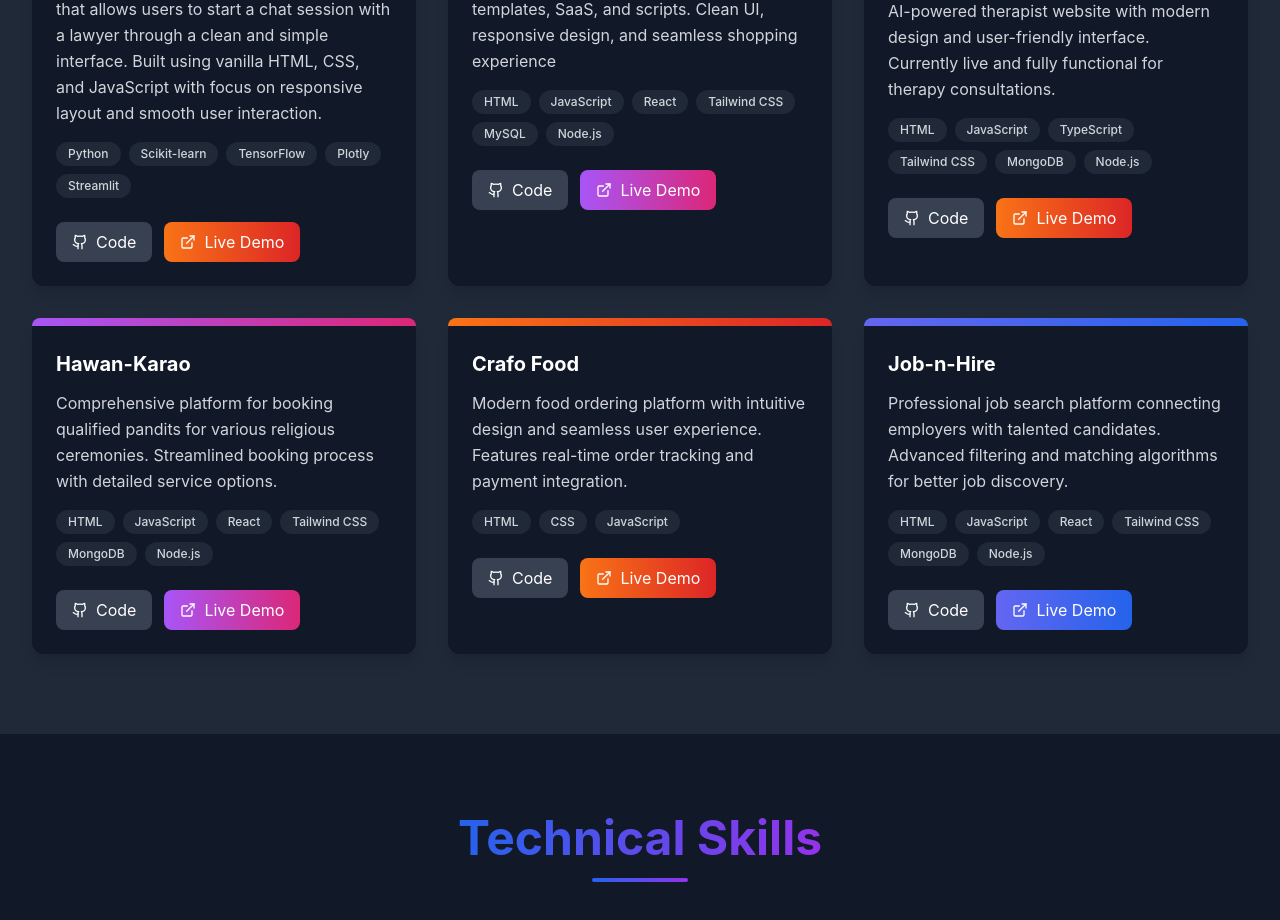
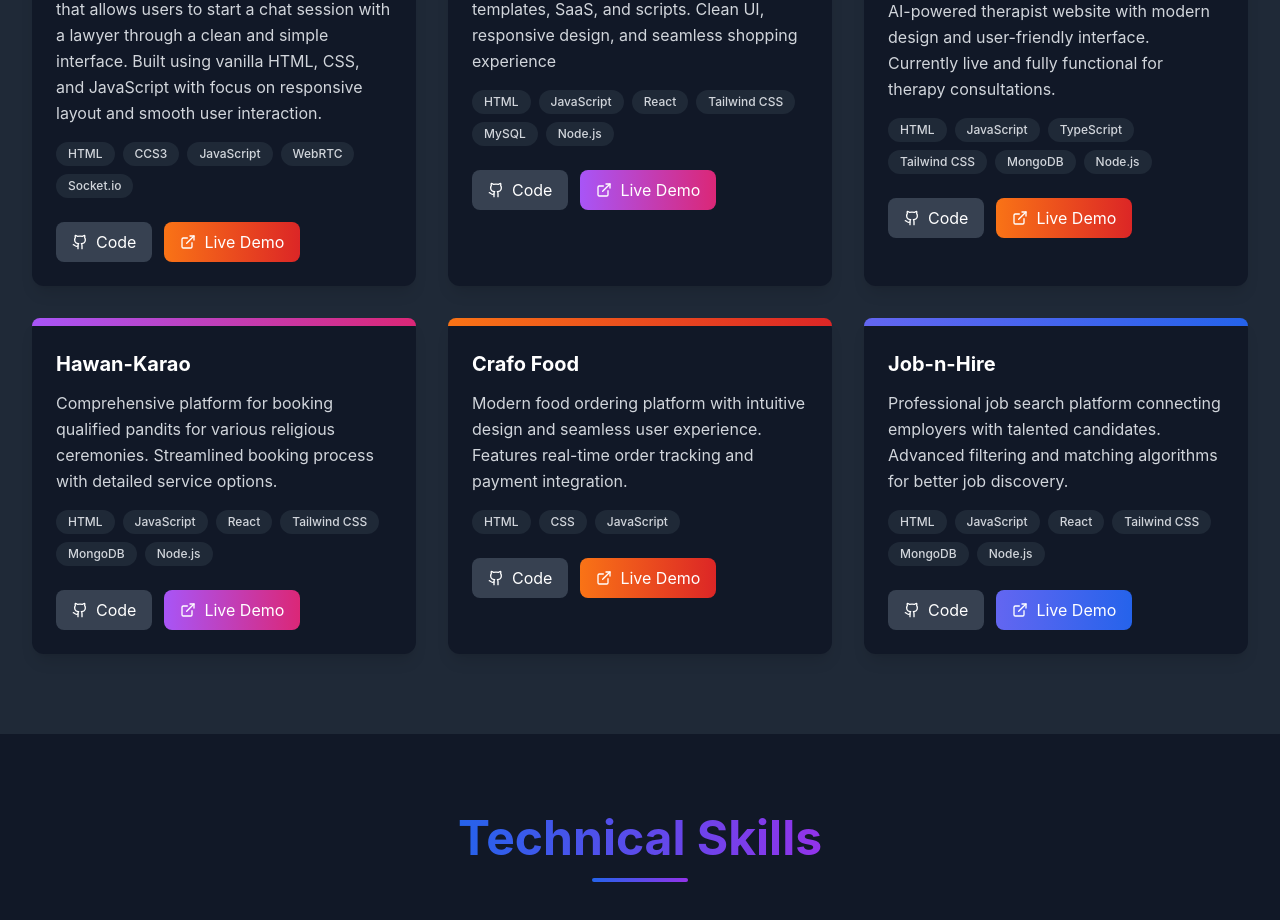
Before and after one commit to Shivansh1606/shivansh-portfolio, a React (Vite) app: page / in a window 1280 px wide. Shown: the part 2814-3734 px from the top of the page. Built offline with nearby package versions, Linux system fonts and the light colour scheme.

Commit message:
Update App.jsx

```diff
--- a/src/App.jsx
+++ b/src/App.jsx
@@ -159,7 +159,7 @@ function App() {
 {
       title: "Advocate Chat Consultation App",
       description: "A browser-based advocate consultation app that allows users to start a chat session with a lawyer through a clean and simple interface. Built using vanilla HTML, CSS, and JavaScript with focus on responsive layout and smooth user interaction.",
-      tech: ["Python", "Scikit-learn", "TensorFlow", "Plotly", "Streamlit"],
+      tech: ["HTML", "CCS3", "JavaScript", "WebRTC", "Socket.io"],
       github: "https://github.com/Shivansh1606?tab=repositories",
       live: "https://advocate-chat-app-7mqp.onrender.com/",
       gradient: "from-orange-500 to-red-600"
```
